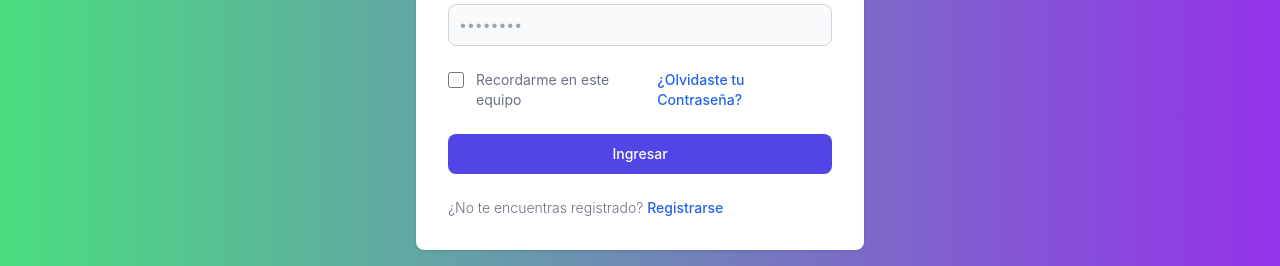
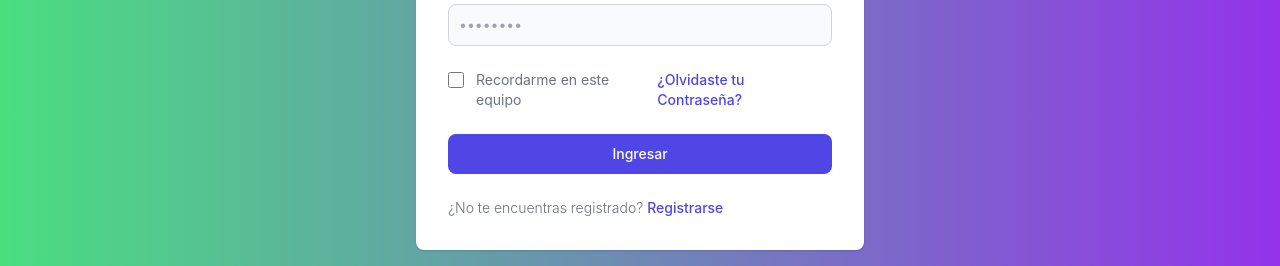
Before and after one commit to NICCANAS/SRS, a React (Create React App) app in the folder reactapp/: page / in a window 1280 px wide. Shown: the part 390-656 px from the top of the page. Built offline with nearby package versions, Linux system fonts and the light colour scheme; the HTML template or start-up script is replaced by a standard one.

Commit message:
Arreglos login

```diff
--- a/reactapp/src/components/log-in/login.js
+++ b/reactapp/src/components/log-in/login.js
@@ -6,6 +6,7 @@ function Login() {
             <section class="bg-gray-50 dark:bg-gray-900 h-screen bg-gradient-to-r from-green-400 to-purple-600">
                 <div class="flex flex-col items-center justify-center px-6 py-8 mx-auto md:h-screen lg:py-0">
                     <a href="#" class="flex items-center mb-6 text-2xl font-semibold text-gray-900 dark:text-white">
+
                     </a>
                     <div class="w-full bg-white rounded-lg shadow dark:border md:mt-0 sm:max-w-md xl:p-0 dark:bg-gray-800 dark:border-gray-700">
                         <div class="p-6 space-y-4 md:space-y-6 sm:p-8">
@@ -30,11 +31,11 @@ function Login() {
                                             <label for="remember" class="text-gray-500 dark:text-gray-300">Recordarme en este equipo</label>
                                         </div>
                                     </div>
-                                    <a href="#" class="text-sm font-medium text-primary-600 hover:underline dark:text-primary-500">¿Olvidaste tu Contraseña?</a>
+                                    <a href="#" class="text-sm font-medium text-indigo-600 hover:underline dark:text-indigo-500">¿Olvidaste tu Contraseña?</a>
                                 </div>
                                 <button type="submit" class="w-full text-white bg-indigo-600 hover:bg-indigo-700 focus:ring-4 focus:outline-none focus:ring-indigo-300 font-medium rounded-lg text-sm px-5 py-2.5 text-center dark:bg-indigo-600 dark:hover:bg-indigo-700 dark:focus:ring-primary-800">Ingresar</button>
                                 <p class="text-sm font-light text-gray-500 dark:text-gray-400">
-                                    ¿No te encuentras registrado? <a href="#" class="font-medium text-primary-600 hover:underline dark:text-primary-500">Registrarse</a>
+                                    ¿No te encuentras registrado? <a href="#" class="font-medium text-indigo-600 hover:underline dark:text-indigo-500">Registrarse</a>
                                 </p>
                             </form>
                         </div>
```
